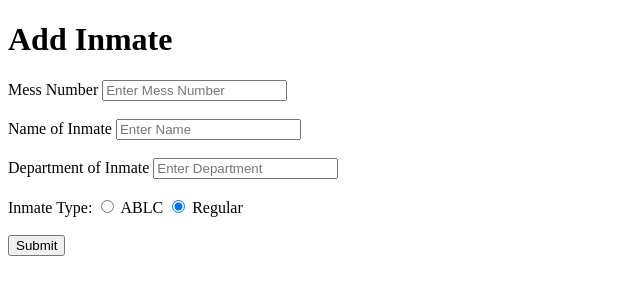
After one commit to devadathsreelayam/mess_app_functional, a Flask app: page /add_inmate in a window 1280 px wide. The commit adds this page. Shown: the top 300 px of the page, without its empty margins (0-640 px from the left). Run offline with Flask 3, Linux system fonts and the light colour scheme.

Commit message:
Add inmate feature added

```diff
--- a/main.py
+++ b/main.py
@@ -217,6 +217,45 @@ def update_inmate_status():
         print(f"Error: {e}")
         return jsonify({'error': 'Failed to update inmate status.'}), 500
 
+@app.route('/add_inmate')
+def add_inmate():
+    return render_template('add_inmate.html')
+
+@app.route('/save_inmate', methods=['POST'])
+def save_inmate():
+    try:
+        mess_no = request.form.get('mess_no')
+        name = request.form.get('inmate_name')
+        department = request.form.get('department')
+        ablc = request.form.get('ablc')
+
+        ablc = 1 if ablc == 'ablc' else 0
+
+        print(mess_no, name, department, ablc)
+
+        connection = get_db_connection()
+        cursor = connection.cursor()
+
+        cursor.execute(
+            """INSERT INTO inmates (mess_no, inmate_name, department, is_ablc)
+               VALUES (%s, %s, %s, %s);""", (mess_no, name, department, ablc)
+        )
+
+        cursor.execute(
+            """INSERT INTO mess_status (mess_no, update_date, in_status)
+               VALUES (%s, CURDATE(), %s);""", (mess_no, 'out')
+        )
+
+        connection.commit()
+        cursor.close()
+        connection.close()
+
+        return jsonify({'message': 'Inmate record saved successfully!'}), 200
+    except Exception as e:
+        print(f"Error: {e}")
+        return jsonify({'error': 'Failed to save inmate record.'}), 500
+
+
 
 if __name__ == '__main__':
     app.run(host='0.0.0.0', debug=True)
--- /dev/null
+++ b/templates/add_inmate.html
@@ -0,0 +1,30 @@
+<!DOCTYPE html>
+<html lang="en">
+<head>
+    <meta charset="UTF-8">
+    <meta name="viewport" content="width=device-width, initial-scale=1.0">
+    <title>Add Inmate</title>
+</head>
+<body>
+    <h1>Add Inmate</h1>
+    <form action="/save_inmate" method="POST">
+        <label for="mess_no">Mess Number</label>
+        <input type="text" name="mess_no" id="mess_no" placeholder="Enter Mess Number"><br><br>
+
+        <label for="inmate_name">Name of Inmate</label>
+        <input type="text" name="inmate_name" id="inmate_name" placeholder="Enter Name"><br><br>
+
+        <label for="department">Department of Inmate</label>
+        <input type="text" name="department" id="department" placeholder="Enter Department"><br><br>
+
+        <label for="ablc">Inmate Type:</label>
+        <input type="radio" name="ablc" id="ablc" value="ablc">
+        <label for="ablc">ABLC</label>
+
+        <input type="radio" name="ablc" id="regular" value="regular" checked>
+        <label for="regular">Regular</label><br><br>
+
+        <input type="submit" value="Submit">
+    </form>
+</body>
+</html>
--- a/templates/landing.html
+++ b/templates/landing.html
@@ -10,7 +10,7 @@
 
     <p>Links:</p>
     <ol>
-        <li><a href="#">Add Inmate</a></li>
+        <li><a href="/add_inmate">Add Inmate</a></li>
         <li><a href="log_meals">Log Meals</a></li>
         <li><a href="summery">View Summery</a></li>
         <li><a href="#">Manage Users</a></li>
```
